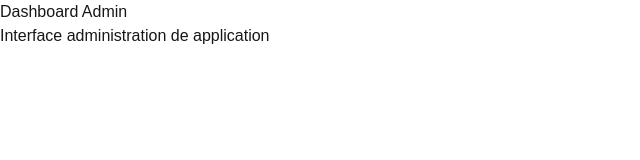
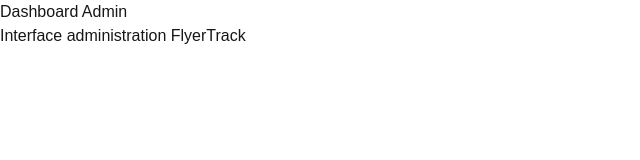
Before and after one commit to Raoufbensaid/admin-Flyer-Track, a Next.js app: page / in a window 1280 px wide. Shown: the top 160 px of the page, without its empty margins (0-640 px from the left). Built offline with nearby package versions, Linux system fonts and the light colour scheme.

Commit message:
test deploy

```diff
--- a/src/app/page.tsx
+++ b/src/app/page.tsx
@@ -2,7 +2,7 @@
   return (
     <div>
       <h1>Dashboard Admin</h1>
-      <p>Interface administration de application</p>
+      <p>Interface administration FlyerTrack</p>
     </div>
   );
 }
```
